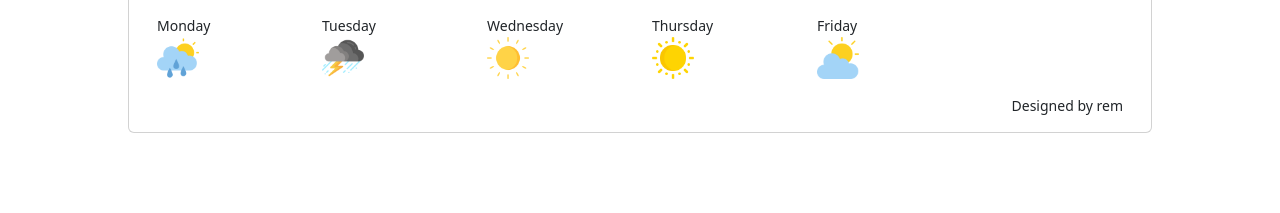
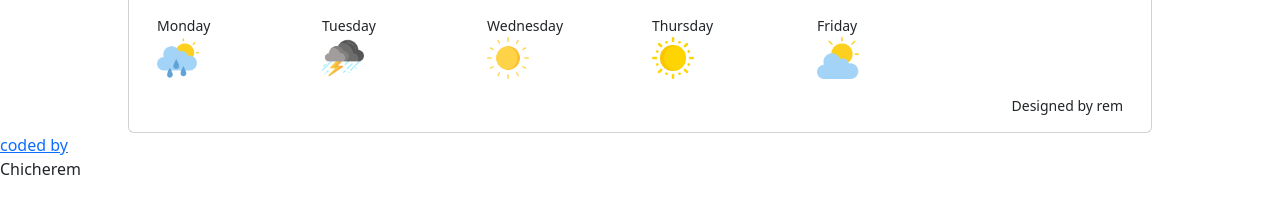
Before and after one commit to Pamchema/Weatherapp, a website built with Parcel: page index.html in a window 1280 px wide. Shown: the part 269-482 px from the top of the page. Built offline with nearby package versions, Linux system fonts and the light colour scheme.

Commit message:
Update index.html

```diff
--- a/index.html
+++ b/index.html
@@ -108,5 +108,8 @@
     </div>
     </div>
   <script src="src/index.js"></script>
+    <div class="text-start text-decoration-none">
+  <a href="https://github.com/Pamchema/Weatherapp target="_blank" rel="noopener noreferrer" class=""> coded by</a><p>Chicherem</p>
+      </div>
   </body>
 </html>
```
